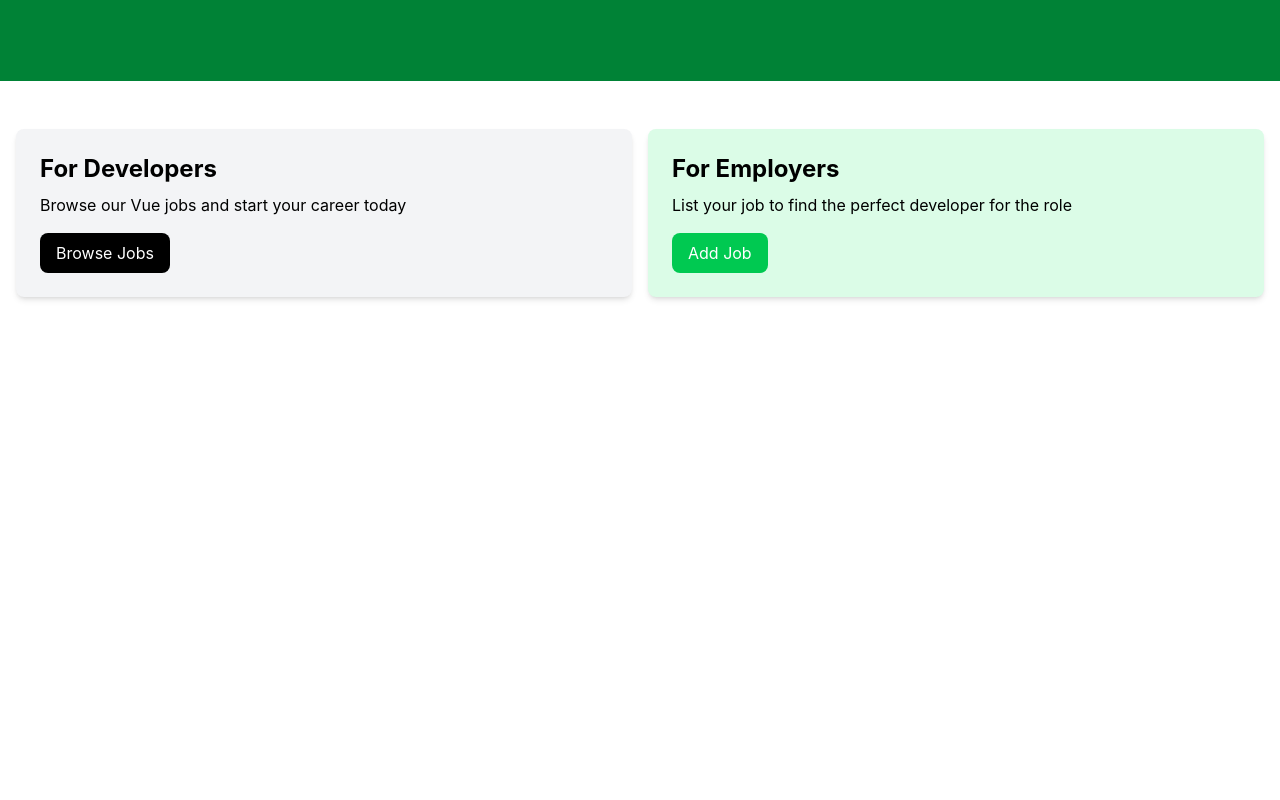
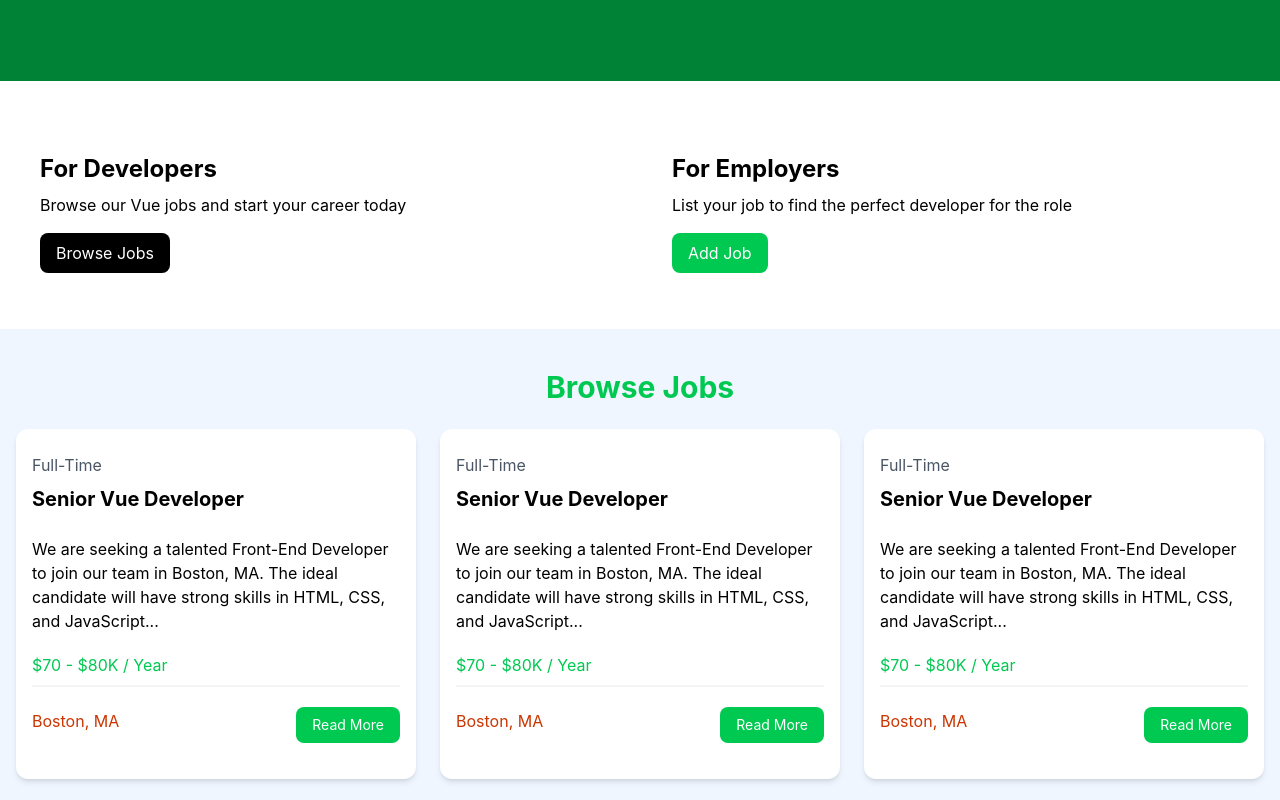
Before and after one commit to Vahe-Sevachyan/careerboard, a Vue app: page / in a window 1280 px wide. Shown: the part 280-1080 px from the top of the page. Before the commit the page ends 800 px from the top, so only its background shows below. Built offline with nearby package versions, Linux system fonts and the light colour scheme.

Commit message:
added jobs listing section

```diff
--- a/src/App.vue
+++ b/src/App.vue
@@ -2,12 +2,14 @@
 import NavBar from './components/NavBar.vue'
 import HeroSection from './components/HeroSection.vue'
 import HomeCards from './components/HomeCards.vue'
+import JobListings from './components/JobListings.vue'
 </script>
 
 <template>
   <NavBar />
   <HeroSection />
   <HomeCards />
+  <JobListings />
 </template>
 
 <style scoped></style>
--- a/src/components/HomeCards.vue
+++ b/src/components/HomeCards.vue
@@ -2,7 +2,7 @@
   <section class="py-4">
     <div class="container-xl lg:container m-auto">
       <div class="grid grid-cols-1 md:grid-cols-2 gap-4 p-4 rounded-lg">
-        <div class="bg-gray-100 p-6 rounded-lg shadow-md">
+        <RoleCard>
           <h2 class="text-2xl font-bold">For Developers</h2>
           <p class="mt-2 mb-4">Browse our Vue jobs and start your career today</p>
           <a
@@ -11,8 +11,8 @@
           >
             Browse Jobs
           </a>
-        </div>
-        <div class="bg-green-100 p-6 rounded-lg shadow-md">
+        </RoleCard>
+        <RoleCard>
           <h2 class="text-2xl font-bold">For Employers</h2>
           <p class="mt-2 mb-4">List your job to find the perfect developer for the role</p>
           <a
@@ -21,12 +21,14 @@
           >
             Add Job
           </a>
-        </div>
+        </RoleCard>
       </div>
     </div>
   </section>
 </template>
 
-<script setup></script>
+<script setup>
+import RoleCard from './RoleCard.vue'
+</script>
 
 <style scoped></style>
--- /dev/null
+++ b/src/components/JobListing.vue
@@ -0,0 +1,40 @@
+<template>
+  <div class="bg-white rounded-xl shadow-md relative">
+    <div class="p-4">
+      <div class="mb-6">
+        <div class="text-gray-600 my-2">{{ job.type }}</div>
+        <h3 class="text-xl font-bold">Senior Vue Developer</h3>
+      </div>
+
+      <div class="mb-5">
+        We are seeking a talented Front-End Developer to join our team in Boston, MA. The ideal
+        candidate will have strong skills in HTML, CSS, and JavaScript...
+      </div>
+
+      <h3 class="text-green-500 mb-2">$70 - $80K / Year</h3>
+
+      <div class="border border-gray-100 mb-5"></div>
+
+      <div class="flex flex-col lg:flex-row justify-between mb-4">
+        <div class="text-orange-700 mb-3">
+          <i class="fa-solid fa-location-dot text-lg"></i>
+          Boston, MA
+        </div>
+        <a
+          href="job.html"
+          class="h-[36px] bg-green-500 hover:bg-green-600 text-white px-4 py-2 rounded-lg text-center text-sm"
+        >
+          Read More
+        </a>
+      </div>
+    </div>
+  </div>
+</template>
+
+<script setup>
+defineProps({
+  job: Object,
+})
+</script>
+
+<style lang="scss" scoped></style>
--- /dev/null
+++ b/src/components/JobListings.vue
@@ -0,0 +1,19 @@
+<template>
+  <section class="bg-blue-50 px-4 py-10">
+    <div class="container-xl lg:container m-auto">
+      <h2 class="text-3xl font-bold text-green-500 mb-6 text-center">Browse Jobs</h2>
+      <div class="grid grid-cols-1 md:grid-cols-3 gap-6">
+        <JobListing v-for="job in jobs" :key="job.id" :job="job" />
+      </div>
+    </div>
+  </section>
+</template>
+
+<script setup>
+import jobData from '../jobs.json'
+import JobListing from './JobListing.vue'
+import { ref } from 'vue'
+const jobs = ref(jobData)
+</script>
+
+<style lang="scss" scoped></style>
--- /dev/null
+++ b/src/components/RoleCard.vue
@@ -0,0 +1,16 @@
+<template>
+  <div class="`${bg} p-6 rounded-lg shadow-md`">
+    <slot></slot>
+  </div>
+</template>
+
+<script setup>
+defineProps({
+  bg: {
+    type: String,
+    default: 'bg-gray-100',
+  },
+})
+</script>
+
+<style lang="scss" scoped></style>
--- /dev/null
+++ b/src/jobs.json
@@ -0,0 +1,86 @@
+[
+  {
+    "id": 1,
+    "title": "Senior Vue Developer",
+    "type": "Full-Time",
+    "description": "We are seeking a talented Front-End Developer to join our team in Boston, MA. The ideal candidate will have strong skills in HTML, CSS, and JavaScript, with experience working with modern JavaScript frameworks such as Vue or Angular.",
+    "location": "Boston, MA",
+    "salary": "$70K - $80K",
+    "company": {
+      "name": "NewTek Solutions",
+      "description": "NewTek Solutions is a leading technology company specializing in web development and digital solutions. We pride ourselves on delivering high-quality products and services to our clients while fostering a collaborative and innovative work environment.",
+      "contactEmail": "contact@teksolutions.com",
+      "contactPhone": "555-555-5555"
+    }
+  },
+  {
+    "id": 2,
+    "title": "Front-End Engineer (Vue)",
+    "type": "Full-Time",
+    "description": "Join our team as a Front-End Developer in sunny Miami, FL. We are looking for a motivated individual with a passion for crafting beautiful and responsive web applications. Experience with UI/UX design principles and a strong attention to detail are highly desirable.",
+    "location": "Miami, FL",
+    "salary": "$70K - $80K",
+    "company": {
+      "name": "Veneer Solutions",
+      "description": "Veneer Solutions is a creative agency specializing in digital design and development. Our team is dedicated to pushing the boundaries of creativity and innovation to deliver exceptional results for our clients.",
+      "contactEmail": "contact@loremipsum.com",
+      "contactPhone": "555-555-5555"
+    }
+  },
+  {
+    "id": 3,
+    "title": "Vue.js Developer",
+    "type": "Full-Time",
+    "description": "Are you passionate about front-end development? Join our team in vibrant Brooklyn, NY, and work on exciting projects that make a difference. We offer competitive compensation and a collaborative work environment where your ideas are valued.",
+    "location": "Brooklyn, NY",
+    "salary": "$70K - $80K",
+    "company": {
+      "name": "Dolor Cloud",
+      "description": "Dolor Cloud is a leading technology company specializing in digital solutions for businesses of all sizes. With a focus on innovation and customer satisfaction, we are committed to delivering cutting-edge products and services.",
+      "contactEmail": "contact@dolorsitamet.com",
+      "contactPhone": "555-555-5555"
+    }
+  },
+  {
+    "id": 4,
+    "title": "Vue Front-End Developer",
+    "type": "Part-Time",
+    "description": "Join our team as a Part-Time Front-End Developer in beautiful Pheonix, AZ. We are looking for a self-motivated individual with a passion for creating engaging user experiences. This position offers flexible hours and the opportunity to work remotely.",
+    "location": "Pheonix, AZ",
+    "salary": "$60K - $70K",
+    "company": {
+      "name": "Alpha Elite",
+      "description": "Alpha Elite is a dynamic startup specializing in digital marketing and web development. We are committed to fostering a diverse and inclusive workplace where creativity and innovation thrive.",
+      "contactEmail": "contact@adipisicingelit.com",
+      "contactPhone": "555-555-5555"
+    }
+  },
+  {
+    "id": 5,
+    "title": "Full Stack Vue Developer",
+    "type": "Full-Time",
+    "description": "Exciting opportunity for a Full-Time Front-End Developer in bustling Atlanta, GA. We are seeking a talented individual with a passion for building elegant and scalable web applications. Join our team and make an impact!",
+    "location": "Atlanta, GA",
+    "salary": "$90K - $100K",
+    "company": {
+      "name": "Browning Technologies",
+      "description": "Browning Technologies is a rapidly growing technology company specializing in e-commerce solutions. We offer a dynamic and collaborative work environment where employees are encouraged to think creatively and innovate.",
+      "contactEmail": "contact@consecteturadipisicing.com",
+      "contactPhone": "555-555-5555"
+    }
+  },
+  {
+    "id": 6,
+    "title": "Vue Native Developer",
+    "type": "Full-Time",
+    "description": "Join our team as a Front-End Developer in beautiful Portland, OR. We are looking for a skilled and enthusiastic individual to help us create innovative web solutions. Competitive salary and great benefits package available.",
+    "location": "Portland, OR",
+    "salary": "$100K - $110K",
+    "company": {
+      "name": "Port Solutions INC",
+      "description": "Port Solutions is a leading technology company specializing in software development and digital marketing. We are committed to providing our clients with cutting-edge solutions and our employees with a supportive and rewarding work environment.",
+      "contactEmail": "contact@ipsumlorem.com",
+      "contactPhone": "555-555-5555"
+    }
+  }
+]
```
Also changed, not shown: 1 other file (tests, documents, lock files or other folders).
